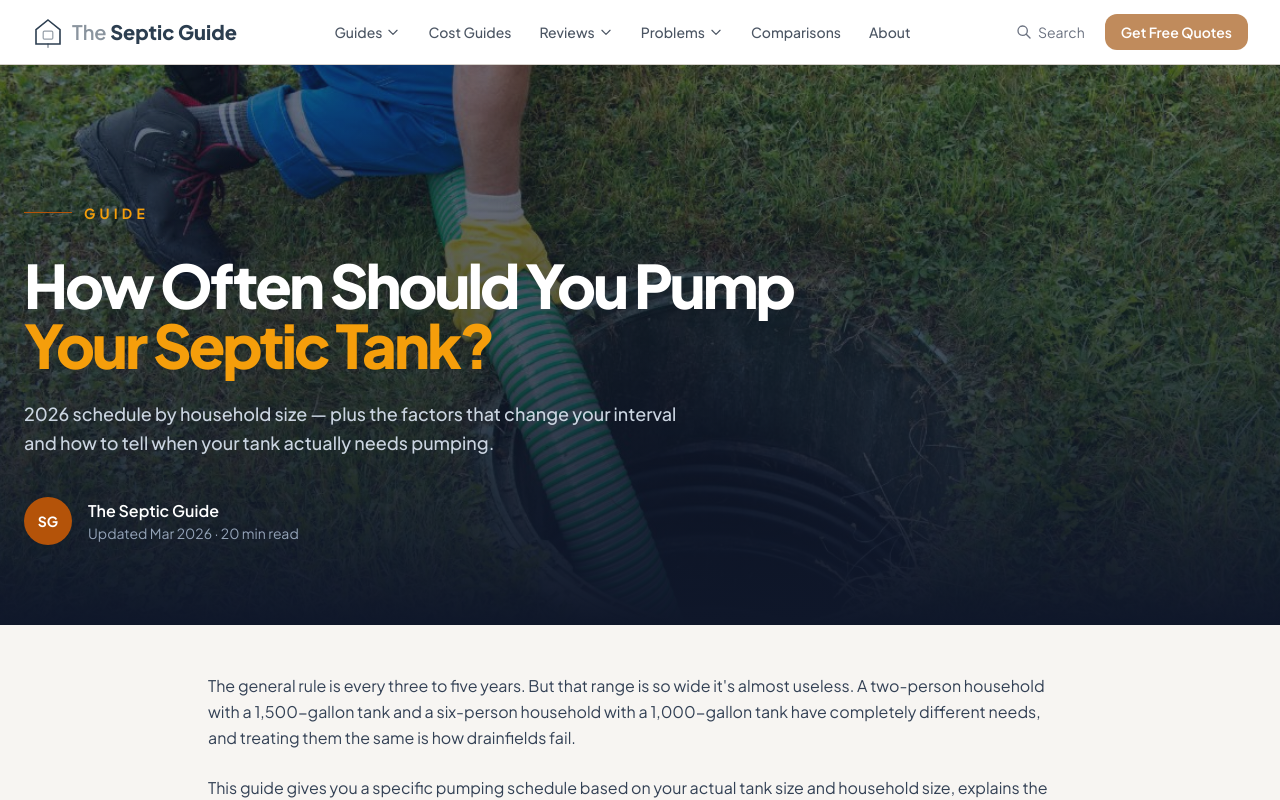
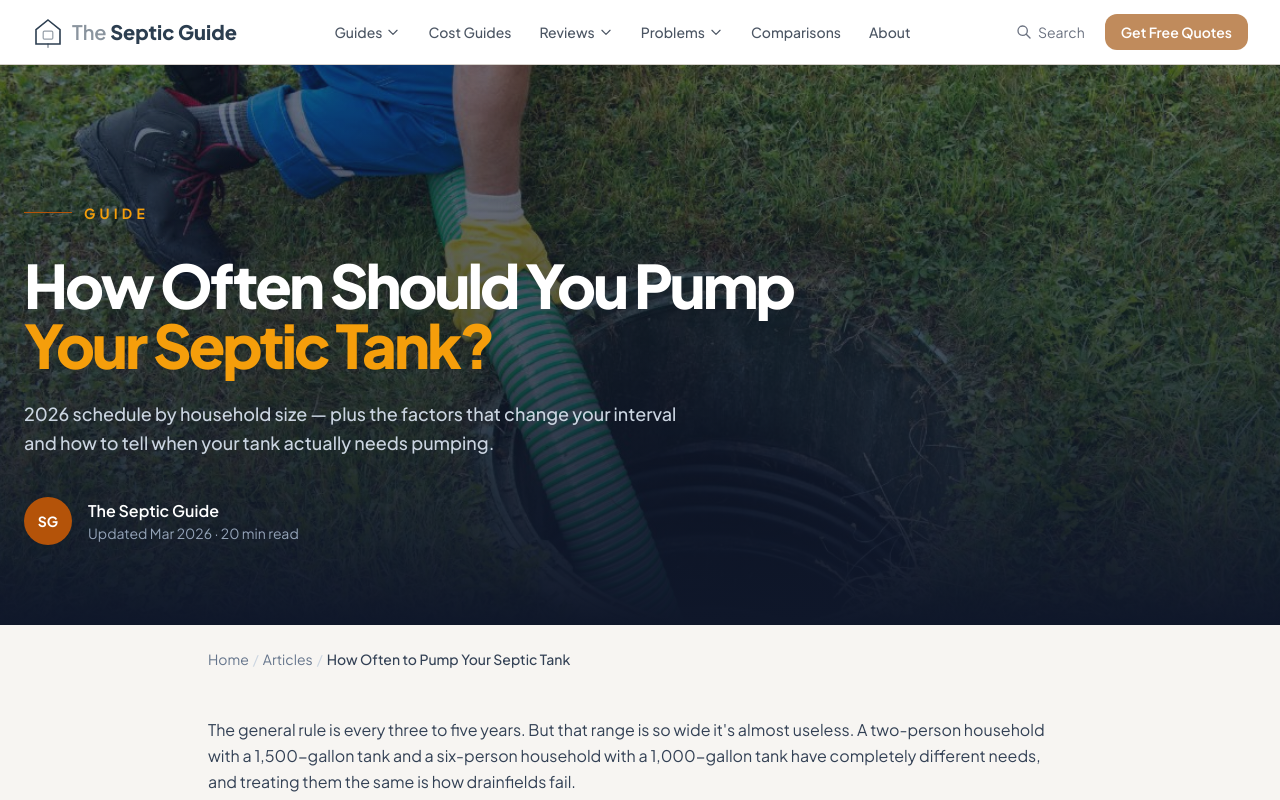
Before and after one commit to thebasementguide2026/theseptic.guide-, a Next.js app: page /articles/how-often-pump-septic-tank in a window 1280 px wide. Shown: the top 800 px of the page. Built offline with nearby package versions, Linux system fonts and the light colour scheme.

Commit message:
Add breadcrumbs to how-often-pump-septic-tank

```diff
--- a/app/articles/how-often-pump-septic-tank/page.tsx
+++ b/app/articles/how-often-pump-septic-tank/page.tsx
@@ -1,5 +1,6 @@
 import Link from 'next/link'
 import LeadForm from '@/components/LeadForm'
+import Breadcrumbs from '@/components/Breadcrumbs'
 import Image from 'next/image'
 import type { Metadata } from 'next'
 
@@ -129,7 +130,9 @@ export default function HowOftenPumpSepticTank() {
         </div>
       </section>
 
-      {/* Main Content */}
+      <Breadcrumbs items={[{ label: 'Articles', href: '/articles' }, { label: 'How Often to Pump Your Septic Tank' }]} />
+
+        {/* Main Content */}
       <article className='max-w-4xl mx-auto px-4 py-12'>
         <p className='text-base text-slate-700 leading-relaxed mb-6'>
           The general rule is every three to five years. But that range is so wide it&apos;s almost useless. A two-person household with a 1,500-gallon tank and a six-person household with a 1,000-gallon tank have completely different needs, and treating them the same is how drainfields fail.
```
